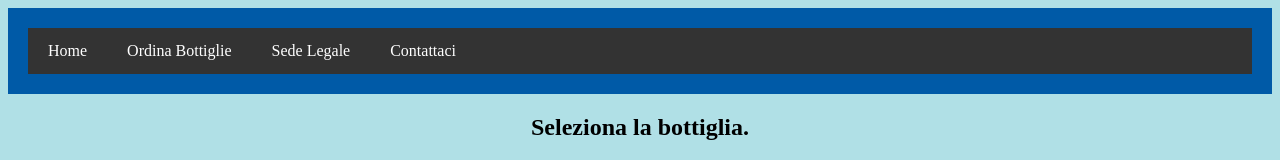
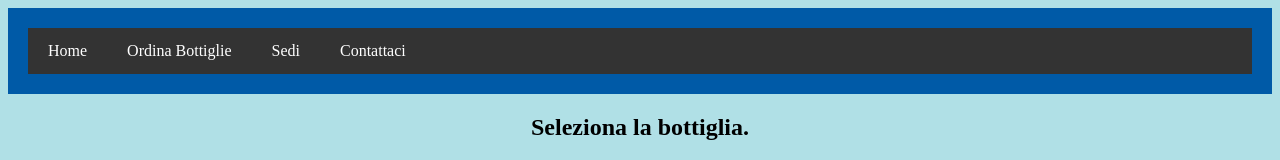
Before and after one commit to quietlyy/quietlyy.github.io, a plain HTML site: page ordinabottiglie.html in a window 1280 px wide. Shown: the top 160 px of the page. Drawn offline with Linux system fonts and the light colour scheme.

Commit message:
Update ordinabottiglie.html

```diff
--- a/ordinabottiglie.html
+++ b/ordinabottiglie.html
@@ -27,7 +27,7 @@
             <nav>
                 <a href="index.html">Home</a>
                 <a href="ordinabottiglie.html">Ordina Bottiglie</a>
-                <a href="sede-legale.html">Sede Legale</a>
+                <a href="sede-legale.html">Sedi</a>
                 <a href="contatti.html">Contattaci</a>
             </nav>
 
```
